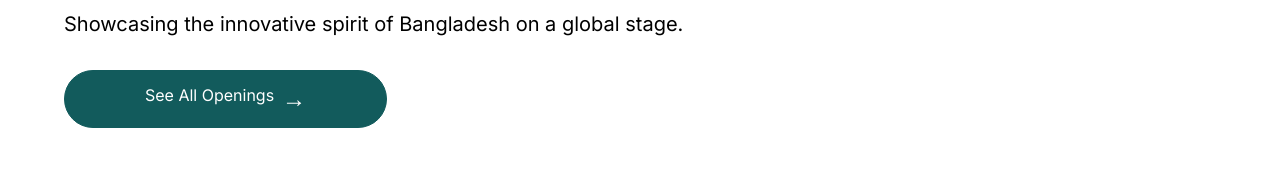
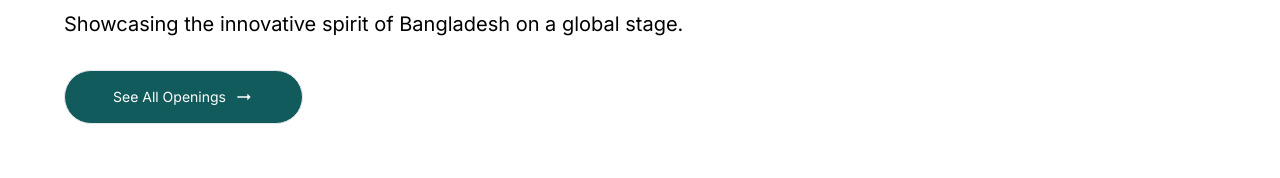
Before and after one commit to mizanor21/Habson-Communication, a Next.js app: page /careers in a window 1280 px wide. Shown: the part 240-418 px from the top of the page. Built offline with nearby package versions, Linux system fonts and the light colour scheme.

Commit message:
Career part polishing

```diff
--- a/components/Career/CareerSection.jsx
+++ b/components/Career/CareerSection.jsx
@@ -1,5 +1,7 @@
 import Link from "next/link";
 import React from "react";
+import Button from "../Custom/Button";
+import { MdOutlineArrowRightAlt } from "react-icons/md";
 
 const CareerSection = () => {
   return (
@@ -11,9 +13,9 @@
         Showcasing the innovative spirit of Bangladesh on a global stage.
       </p>
       <Link href="/career-details">
-        <button className="inline-flex  px-20 py-3 bg-[#125b5c] text-white border border-[#125b5c] rounded-full text-md hover:bg-black hover:text-white transition-all">
-          See All Openings <span className="ml-2 text-2xl">→</span>
-        </button>
+        <Button>
+          See All Openings <MdOutlineArrowRightAlt className="text-xl" />
+        </Button>
       </Link>
     </div>
   );
```
